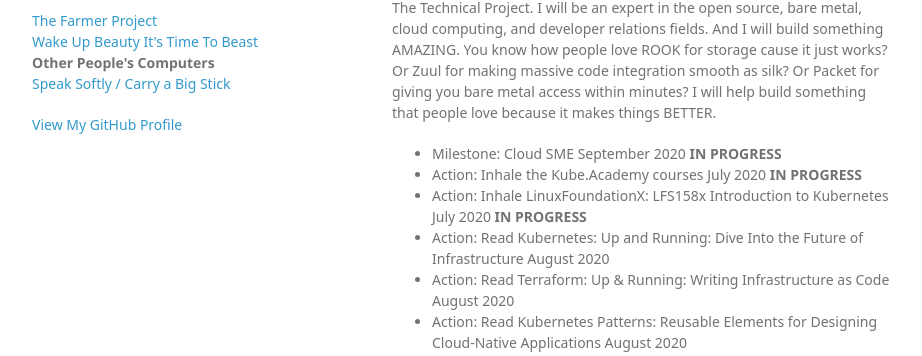
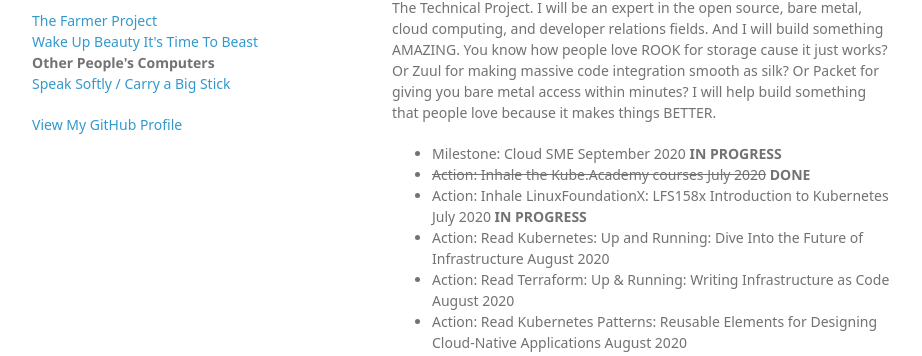
Before and after one commit to rainleander/rainleander.github.io, a Jekyll site: the page other-peoples-computers.html, which Jekyll copies as it is, in a window 1280 px wide. Shown: the part 99-455 px from the top of the page, without its empty margins (178-1100 px from the left). Built offline with Jekyll 4.4.1, drawn with Linux system fonts in a browser that asks for light colours; some web fonts are replaced.

Commit message:
Update other-peoples-computers.html

```diff
--- a/other-peoples-computers.html
+++ b/other-peoples-computers.html
@@ -30,7 +30,7 @@
 <p>The Technical Project. I will be an expert in the open source, bare metal, cloud computing, and developer relations fields. And I will build something AMAZING. You know how people love ROOK for storage cause it just works? Or Zuul for making massive code integration smooth as silk? Or Packet for giving you bare metal access within minutes? I will help build something that people love because it makes things BETTER.</p>
 
         <p><ul><li>Milestone: Cloud SME September 2020 <b>IN PROGRESS</b></li>
-        <li>Action: Inhale the Kube.Academy courses July 2020 <b>IN PROGRESS</b></li>
+        <li><del>Action: Inhale the Kube.Academy courses July 2020</del> <b>DONE</b></li>
         <li>Action: Inhale LinuxFoundationX: LFS158x Introduction to Kubernetes July 2020 <b>IN PROGRESS</b></li>
         <li>Action: Read Kubernetes: Up and Running: Dive Into the Future of Infrastructure August 2020</li>
         <li>Action: Read Terraform: Up & Running: Writing Infrastructure as Code August 2020</li>
```
